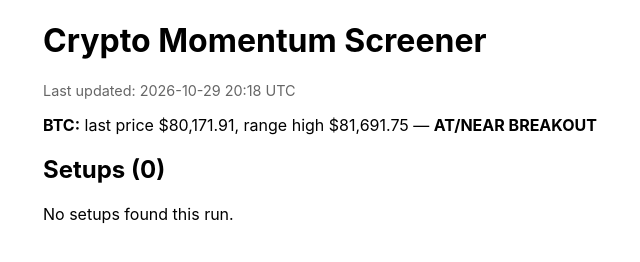
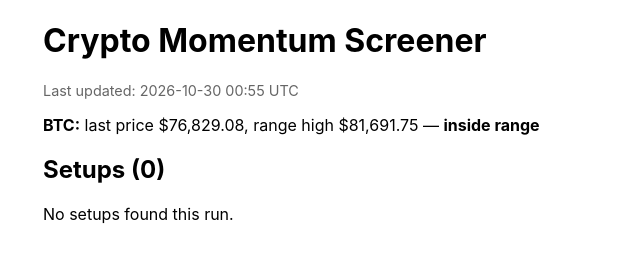
Before and after one commit to meskalinas23/crypto-leverage, a plain HTML site: page docs/index.html in a window 1280 px wide. Shown: the whole page, without its empty margins (147-787 px from the left). Drawn offline with Linux system fonts and the light colour scheme.

Commit message:
Update screener results

```diff
--- a/docs/index.html
+++ b/docs/index.html
@@ -14,10 +14,10 @@
 </head>
 <body>
     <h1>Crypto Momentum Screener</h1>
-    <p class="updated">Last updated: 2026-10-29 20:18 UTC</p>
+    <p class="updated">Last updated: 2026-10-30 00:55 UTC</p>
 
-        <p><strong>BTC:</strong> last price $80,171.91,
-        range high $81,691.75 &mdash; <strong>AT/NEAR BREAKOUT</strong></p>
+        <p><strong>BTC:</strong> last price $76,829.08,
+        range high $81,691.75 &mdash; <strong>inside range</strong></p>
 
     <h2>Setups (0)</h2>
     <p>No setups found this run.</p>
```
